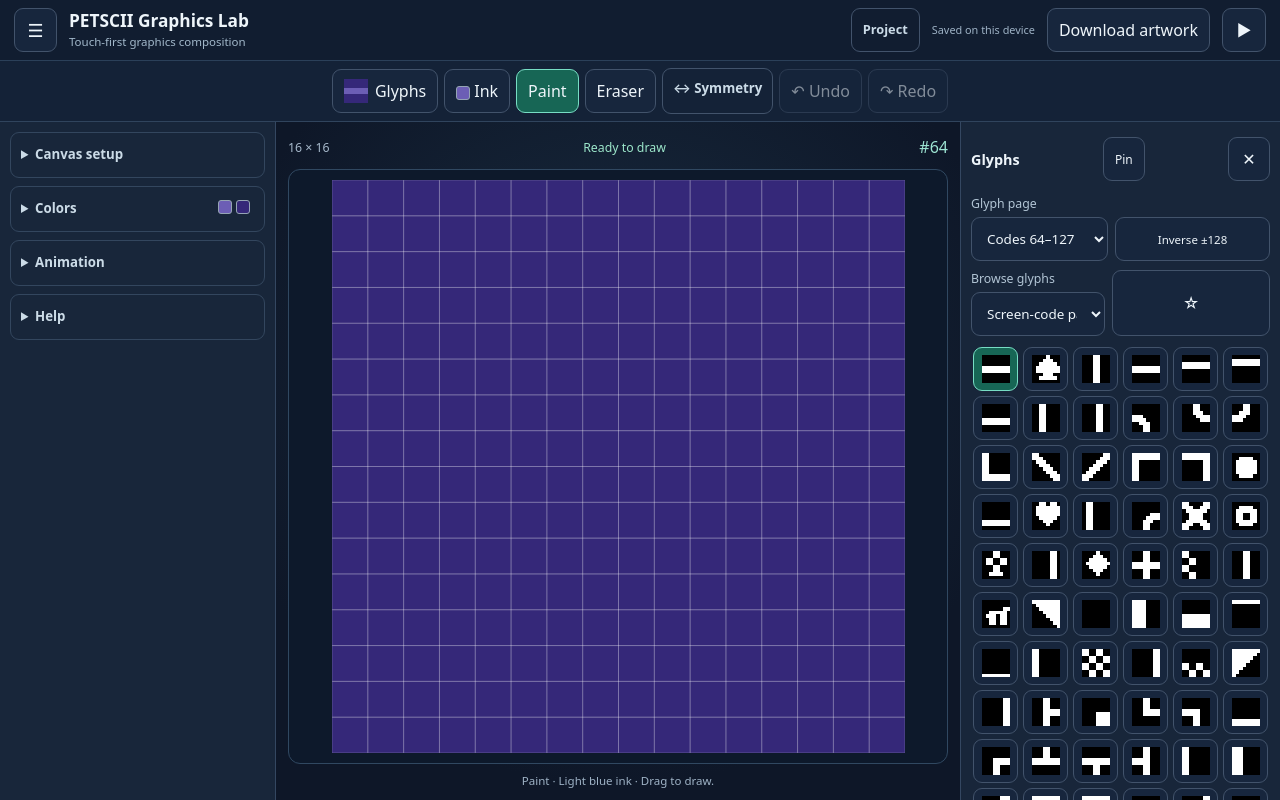
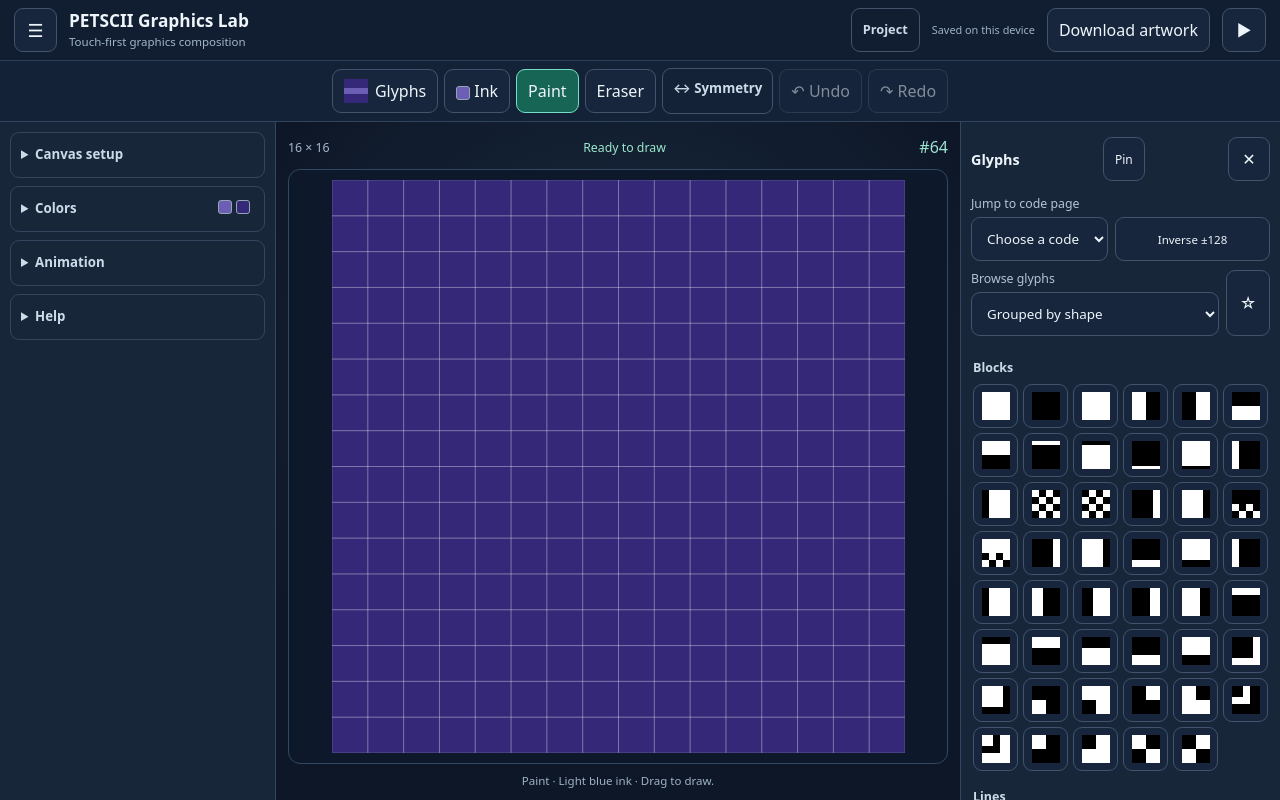
Before and after one commit to funkatron/petscii-graphics-lab, a website: page index.html in a window 1280 px wide. Drawn offline with Linux system fonts and the light colour scheme.

Commit message:
Group glyphs by shape in the default browser

```diff
--- a/index.html
+++ b/index.html
@@ -26,6 +26,7 @@ h1{white-space:nowrap;overflow:hidden;text-overflow:ellipsis;font-size:1.08rem;l
 .sidebar{width:276px;flex:none;overflow-y:auto;overscroll-behavior:contain;background:#18263a;border-right:1px solid #344761;padding:10px;transition:width .2s ease,padding .2s ease;scrollbar-width:thin}
 .sidebar.closed{width:0;padding:0;border:0;overflow:hidden}
 .color-grid{display:grid;grid-template-columns:repeat(4,1fr);gap:6px;margin:10px 0}.color-grid button{min-height:44px;border:2px solid #66768a;font-weight:bold}.color-grid button[aria-pressed=true]{outline:3px solid #eef5fa;outline-offset:1px}#inkTarget[aria-pressed=true],#backgroundTarget[aria-pressed=true]{background:#176655;border-color:#77ddc4}.color-chip{display:inline-block;width:14px;height:14px;border:1px solid #95a4b4;border-radius:3px;vertical-align:middle;margin-right:4px}.color-name{display:block;font-size:.67rem;margin-top:3px}#glyphPreview{background:var(--art-bg)}.glyph{color:var(--art-ink)}
+.glyph-family{grid-column:1/-1;font-size:.78rem;color:#cbdbe7;margin:12px 0 3px;font-weight:600}
 .palette{display:grid;grid-template-columns:repeat(auto-fill,minmax(42px,1fr));gap:5px;padding:2px}
 .glyph{height:44px;font-size:23px;padding:0;display:flex;align-items:center;justify-content:center;position:relative}
 .glyph small{position:absolute;right:3px;bottom:1px;font:9px ui-monospace,monospace;color:#b2c5d5}
@@ -82,6 +83,7 @@ summary:focus-visible{outline:3px solid #6cddd0;outline-offset:-3px;border-radiu
 .glyph-picker h2{font-size:.9rem;margin:0}
 .picker-heading{display:flex;align-items:center;justify-content:space-between;position:sticky;top:-10px;background:#18263a;padding:5px 0;z-index:1}
 .picker-heading button{min-width:42px}
+#favoriteGlyph{flex:0 0 44px}
 .inverse-button{align-self:flex-end;font-size:.72rem;padding:8px}
 .glyph-backdrop{position:absolute;inset:0;z-index:6;border:0;border-radius:0;background:#0005;padding:0}
 @media(max-width:1199px){
@@ -168,8 +170,8 @@ dialog::backdrop{background:#0009}
 </main><button id="glyphBackdrop" class="glyph-backdrop" aria-label="Close glyph picker" tabindex="-1" hidden></button>
 <aside id="glyphPicker" class="glyph-picker" aria-label="Glyph picker" hidden>
 <div class="picker-heading"><h2>Glyphs</h2><button id="glyphPin" aria-pressed="false" title="Keep glyphs beside the canvas">Pin</button><button id="glyphClose" aria-label="Close glyph picker">✕</button></div>
-<div class="row"><div class="field"><label for="glyphPage">Glyph page</label><select id="glyphPage"><option value="0">Codes 0–63</option><option value="1">Codes 64–127</option><option value="2">Codes 128–191</option><option value="3">Codes 192–255</option></select></div><button id="inverse" class="inverse-button" title="Select inverse character">Inverse ±128</button></div>
-<div class="row"><div class="field"><label for="glyphFamily">Browse glyphs</label><select id="glyphFamily"><option value="page">Screen-code page</option><option value="recent">Recently used</option><option value="favorites">Favorites</option><option value="blocks">Blocks</option><option value="lines">Lines</option><option value="corners">Corners</option><option value="diagonals">Diagonals</option><option value="symbols">Symbols</option></select></div><button id="favoriteGlyph" aria-pressed="false" title="Favorite the selected glyph">☆</button></div><div id="palette" class="palette"></div><p id="glyphEmpty" class="note" hidden>No glyphs here yet. Choose a glyph, or tap ☆ to keep it in Favorites.</p>
+<div class="row"><div class="field"><label for="glyphPage">Jump to code page</label><select id="glyphPage"><option value="" disabled>Choose a code page…</option><option value="0">Codes 0–63</option><option value="1">Codes 64–127</option><option value="2">Codes 128–191</option><option value="3">Codes 192–255</option></select></div><button id="inverse" class="inverse-button" title="Select inverse character">Inverse ±128</button></div>
+<div class="row"><div class="field"><label for="glyphFamily">Browse glyphs</label><select id="glyphFamily"><option value="similar" selected>Grouped by shape</option><option value="page">Screen-code page</option><option value="recent">Recently used</option><option value="favorites">Favorites</option><option value="blocks">Blocks</option><option value="lines">Lines</option><option value="corners">Corners</option><option value="diagonals">Diagonals</option><option value="symbols">Symbols</option></select></div><button id="favoriteGlyph" aria-pressed="false" title="Favorite the selected glyph">☆</button></div><div id="palette" class="palette"></div><p id="glyphEmpty" class="note" hidden>No glyphs here yet. Choose a glyph, or tap ☆ to keep it in Favorites.</p>
 <details id="glyphOptions" class="help-disclosure"><summary>Character options <span id="sourceBadge" class="summary-badge">C64</span></summary>
 <div class="field"><label for="paletteMode">Palette</label><select id="paletteMode"><option value="graphics">Graphics only</option><option value="all">All screen codes</option></select></div>
 <div class="field"><label for="charset">Character set</label><select id="charset"><option value="0">Uppercase / graphics</option><option value="1">Lowercase / uppercase</option></select></div>
@@ -331,19 +333,28 @@ function familyCodes(family){
 }
 function drawPalette(){
  palette.innerHTML='';
- for(const o of $('glyphPage').options)o.disabled=$('paletteMode').value==='graphics'&&!Array.from({length:64},(_,i)=>Number(o.value)*64+i).some(graphicsCode);
- if(rom&&$('glyphPage').selectedOptions[0].disabled)$('glyphPage').value='1';
+ for(const o of $('glyphPage').options)if(o.value!=='')o.disabled=$('paletteMode').value==='graphics'&&!Array.from({length:64},(_,i)=>Number(o.value)*64+i).some(graphicsCode);
+ if($('glyphFamily').value!=='page')$('glyphPage').value='';else if($('glyphPage').value===''||$('glyphPage').selectedOptions[0].disabled)$('glyphPage').value=String(Math.floor(glyph/64));
+ if($('glyphFamily').value==='page'&&$('glyphPage').selectedOptions[0].disabled)$('glyphPage').value='1';
  if(rom){
-  const start=Number($('glyphPage').value)*64,codes=familyCodes($('glyphFamily').value)??Array.from({length:64},(_,i)=>start+i);
-  for(const code of codes){
+  const start=Number($('glyphPage').value)*64,groups=[];
+  if($('glyphFamily').value==='similar'){
+   const seen=new Set();
+   for(const [family,name] of [['blocks','Blocks'],['lines','Lines'],['corners','Corners'],['diagonals','Diagonals'],['symbols','Symbols']]){const codes=familyCodes(family).filter(code=>!seen.has(code));codes.forEach(code=>seen.add(code));if(codes.length)groups.push({family,name,codes})}
+   const codes=Array.from({length:256},(_,i)=>i).filter(code=>!seen.has(code)&&($('paletteMode').value==='all'||graphicsCode(code)));if(codes.length)groups.push({family:'other',name:$('paletteMode').value==='all'?'Other screen codes':'Other graphics',codes});
+  }else groups.push({family:$('glyphFamily').value,codes:familyCodes($('glyphFamily').value)??Array.from({length:64},(_,i)=>start+i)});
+  for(const group of groups){
+   if(group.name){const heading=document.createElement('h3');heading.className='glyph-family';heading.textContent=group.name;palette.appendChild(heading)}
+   for(const code of group.codes){
    if($('paletteMode').value==='graphics'&&!graphicsCode(code))continue;
-   const btn=document.createElement('button');btn.className='glyph';btn.dataset.g=String(code);btn.title='C64 screen code '+code;btn.setAttribute('aria-label',btn.title);
+   const btn=document.createElement('button');btn.className='glyph';btn.dataset.g=String(code);btn.dataset.family=group.family;btn.title='C64 screen code '+code;btn.setAttribute('aria-label',btn.title);
    const tile=document.createElement('canvas');tile.width=32;tile.height=32;tile.style.cssText='width:28px;height:28px;image-rendering:pixelated;background:#000';
    romCanvasGlyph(tile.getContext('2d'),code,0,0,32,1);btn.appendChild(tile);const label=document.createElement('small');label.textContent=code.toString(16).padStart(2,'0').toUpperCase();btn.appendChild(label);
    btn.onclick=()=>chooseGlyph(code);palette.appendChild(btn);
+   }
   }
  }
- $('glyphEmpty').hidden=palette.children.length!==0;refresh();
+ $('glyphEmpty').hidden=!!palette.querySelector('button');refresh();
 }
 $('glyphPage').onchange=()=>{$('glyphFamily').value='page';drawPalette()};
 $('paletteMode').onchange=drawPalette;
@@ -675,7 +686,7 @@ function stop(e){if(!painting||pointer!==e.pointerId)return;if(!animationPreview
 canvas.addEventListener('pointerup',stop);canvas.addEventListener('pointercancel',stop);canvas.addEventListener('lostpointercapture',e=>{if(pointer===e.pointerId)cancelStroke()});
 for(const type of ['touchstart','touchmove','gesturestart','gesturechange'])frame.addEventListener(type,e=>{if(e.cancelable)e.preventDefault()},{passive:false});
 function updateDrawingHint(){$('stageHint').textContent=animationPreview?'Preview is read-only. Choose Return to drawing to edit.':erasing?'Eraser · Drag to remove cells. Choose Paint to draw.':'Paint · '+C64_COLORS[colors.ink][0]+' ink · Drag to draw.'}
-function refresh(){updateDrawingHint();$('symmetrySummary').title='Symmetry: '+$('sym').selectedOptions[0].textContent;$('symmetrySummary').classList.toggle('symmetry-on',$('sym').value!=='none');$('symmetrySummary').setAttribute('aria-label','Symmetry: '+$('sym').selectedOptions[0].textContent);const preview=$('glyphPreview').getContext('2d');preview.clearRect(0,0,24,24);preview.fillStyle=colorHex('ink');if(erasing){preview.font='20px sans-serif';preview.fillText('⌫',0,20)}else if(typeof glyph==='number')romCanvasGlyph(preview,glyph,0,0,24);for(const b of palette.children){const active=b.dataset.g===String(glyph)&&!erasing;b.classList.toggle('active',active);b.setAttribute('aria-pressed',String(active))}$('erase').classList.toggle('active',erasing);$('erase').setAttribute('aria-pressed',String(erasing));$('paint').setAttribute('aria-pressed',String(!erasing));const favorite=typeof glyph==='number'&&favoriteGlyphs.some(g=>g[0]===charset&&g[1]===glyph);$('favoriteGlyph').setAttribute('aria-pressed',String(favorite));$('favoriteGlyph').textContent=favorite?'★':'☆';$('favoriteGlyph').setAttribute('aria-label',favorite?'Remove selected glyph from favorites':'Add selected glyph to favorites');$('quickglyph').textContent=erasing?'⌫':typeof glyph==='number'?'#'+glyph:glyph;clearTimeout(saveTimer);saveTimer=setTimeout(autosave,250);}
+function refresh(){updateDrawingHint();$('symmetrySummary').title='Symmetry: '+$('sym').selectedOptions[0].textContent;$('symmetrySummary').classList.toggle('symmetry-on',$('sym').value!=='none');$('symmetrySummary').setAttribute('aria-label','Symmetry: '+$('sym').selectedOptions[0].textContent);const preview=$('glyphPreview').getContext('2d');preview.clearRect(0,0,24,24);preview.fillStyle=colorHex('ink');if(erasing){preview.font='20px sans-serif';preview.fillText('⌫',0,20)}else if(typeof glyph==='number')romCanvasGlyph(preview,glyph,0,0,24);for(const b of palette.querySelectorAll('button')){const active=b.dataset.g===String(glyph)&&!erasing;b.classList.toggle('active',active);b.setAttribute('aria-pressed',String(active))}$('erase').classList.toggle('active',erasing);$('erase').setAttribute('aria-pressed',String(erasing));$('paint').setAttribute('aria-pressed',String(!erasing));const favorite=typeof glyph==='number'&&favoriteGlyphs.some(g=>g[0]===charset&&g[1]===glyph);$('favoriteGlyph').setAttribute('aria-pressed',String(favorite));$('favoriteGlyph').textContent=favorite?'★':'☆';$('favoriteGlyph').setAttribute('aria-label',favorite?'Remove selected glyph from favorites':'Add selected glyph to favorites');$('quickglyph').textContent=erasing?'⌫':typeof glyph==='number'?'#'+glyph:glyph;clearTimeout(saveTimer);saveTimer=setTimeout(autosave,250);}
 $('sym').onchange=()=>{$('symmetryMenu').open=false;refresh();autosave()};
 $('paint').onclick=()=>{erasing=false;refresh()};$('erase').onclick=()=>{erasing=true;refresh()};
 $('clear').onclick=()=>{remember();grid.fill('');cellColors.fill(colors.ink);resetReplay();redraw();setStatus('Canvas cleared')};
```
Also changed, not shown: AGENTS.md (+2 -0 lines), docs/maintainer-reference.md (+1 -1 lines), docs/ui-review.md (+7 -0 lines), tests/glyphs.spec.cjs (+1 -1 lines), tests/workspace.spec.cjs (+19 -0 lines), README.md.
